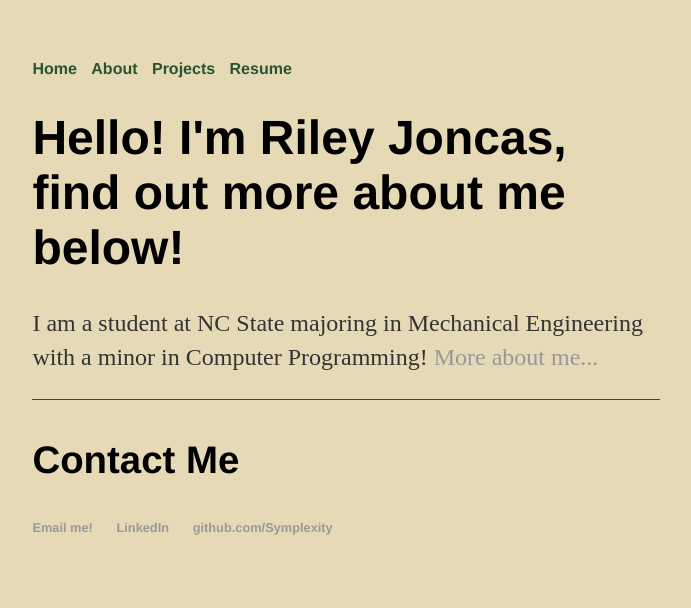
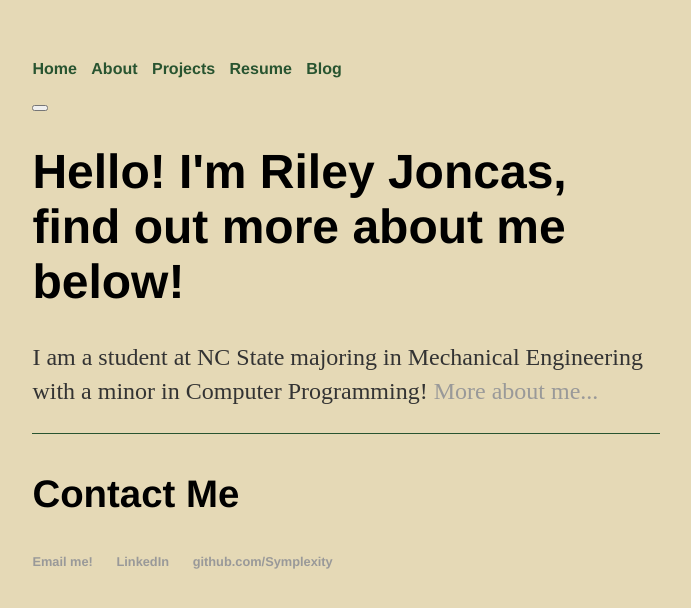
Before and after one commit to Symplexity/Symplexity.github.io, a Jekyll site: the page built from index.html, in a window 1280 px wide. Shown: the top 608 px of the page, without its empty margins (294-985 px from the left). Built offline with Jekyll 4.4.1, drawn with Linux system fonts in a browser that asks for light colours.

Commit message:
Update default.html
Updated to improve navigation on mobile

```diff
--- a/_layouts/default.html
+++ b/_layouts/default.html
@@ -3,15 +3,18 @@
     <!--Page Header-->
 	{% include head.html %}
 	<body>
-		<nav class="head-list">
+		<nav class="navigation">
     		<ul>
-        		<li><a href="/">Home</a></li>
-	        	<li><a href="/about">About</a></li>
-                <li><a href="/projects">Projects</a></li>
-                <li><a href="https://Symplexity.github.io/Documents/Resume.pdf">Resume</a></li>
-        		<!--<li><a href="/cv">CV</a></li>-->
-        		<!--<li><a href="/blog">Blog</a></li>-->
+        		<li><a href="/" class="nav-item">Home</a></li>
+	        	<li><a href="/about" class="nav-item">About</a></li>
+                <li><a href="/projects" class="nav-item">Projects</a></li>
+                <li><a href="https://Symplexity.github.io/Documents/Resume.pdf" class="nav-item">Resume</a></li>
+        		<!--<li><a href="/cv" class="nav-item">CV</a></li>-->
+        		<li><a href="/blog" class="nav-item">Blog</a></li>
     		</ul>
+			<button class="burger-menu" id="burger-menu">
+				<ion-icon class="bars" name="menu-outline"></ion-icon>
+			</button>
 		</nav>
 		<div class="container">
 
```
